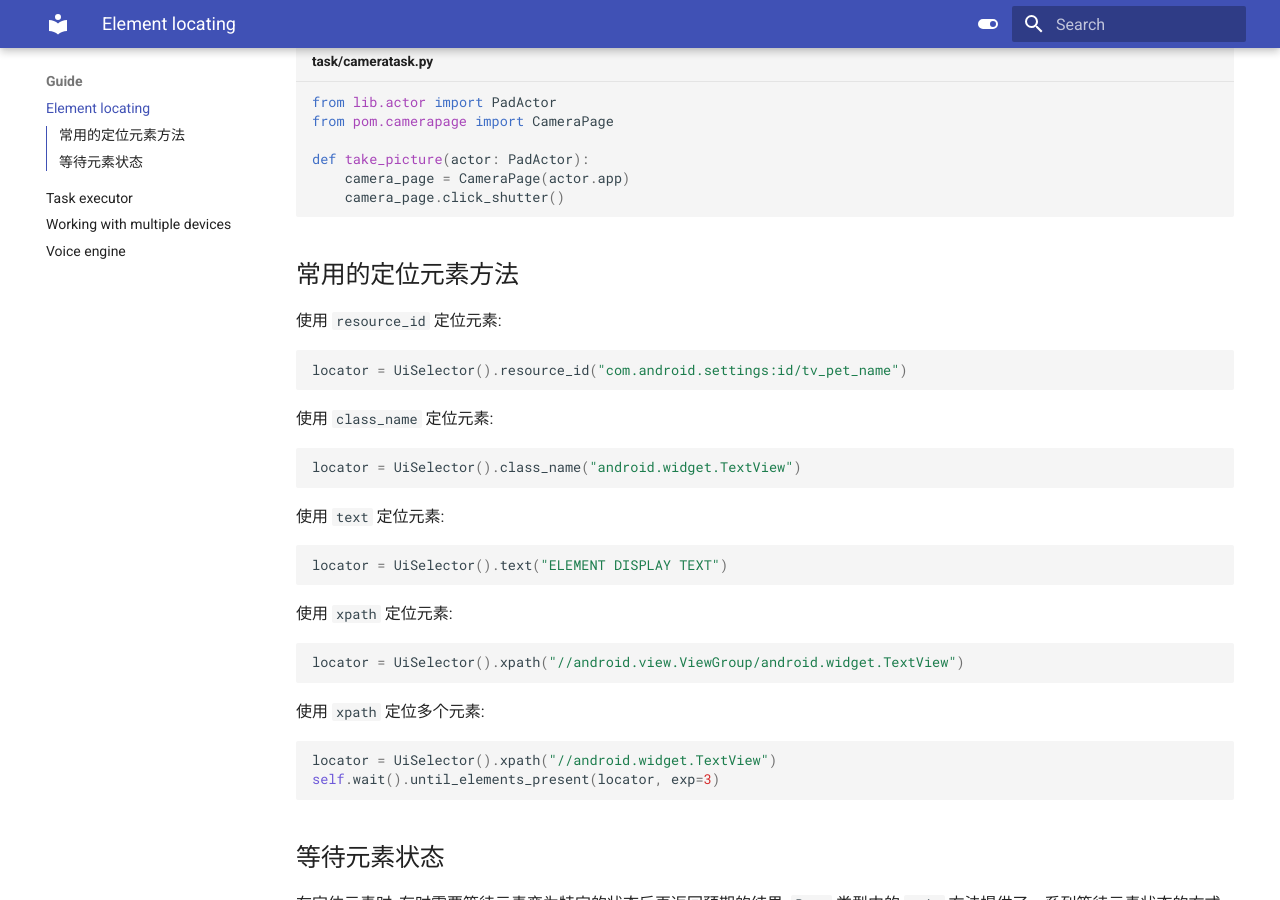
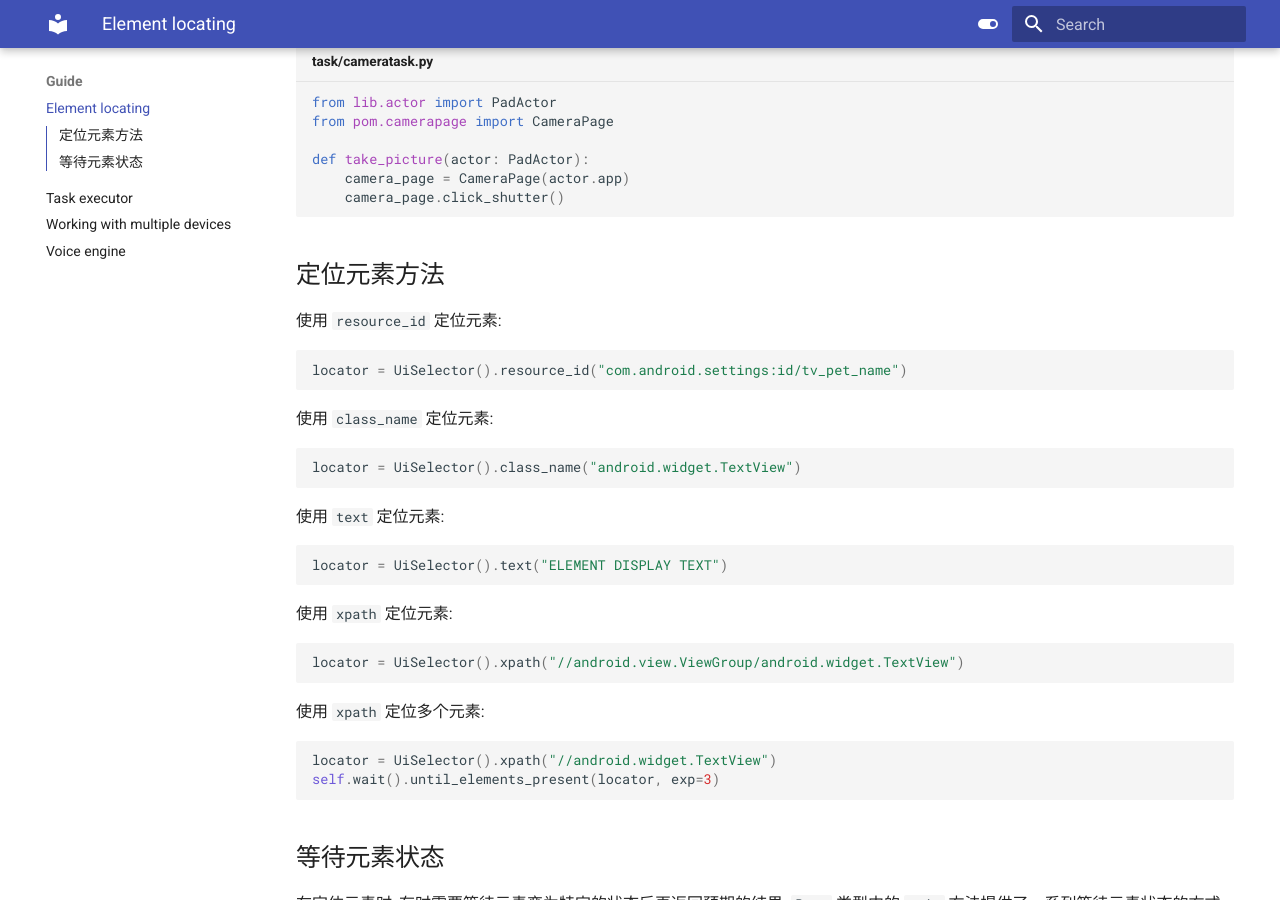
Before and after one commit to ice7mayu/sloth-doc, an MkDocs documentation site: the page built from docs/guide/element-locating.md, in a window 1280 px wide and 900 px high, scrolled down 617 px. Built offline with MkDocs 1.6.1 and Material for MkDocs 9.7.7, drawn with Linux system fonts in a browser that asks for light colours.

Commit message:
Refine header

````diff
--- a/docs/guide/element-locating.md
+++ b/docs/guide/element-locating.md
@@ -31,7 +31,7 @@ def take_picture(actor: PadActor):
     camera_page.click_shutter()
 ```
 
-## 常用的定位元素方法
+## 定位元素方法
 
 使用 `resource_id` 定位元素:
 
````
